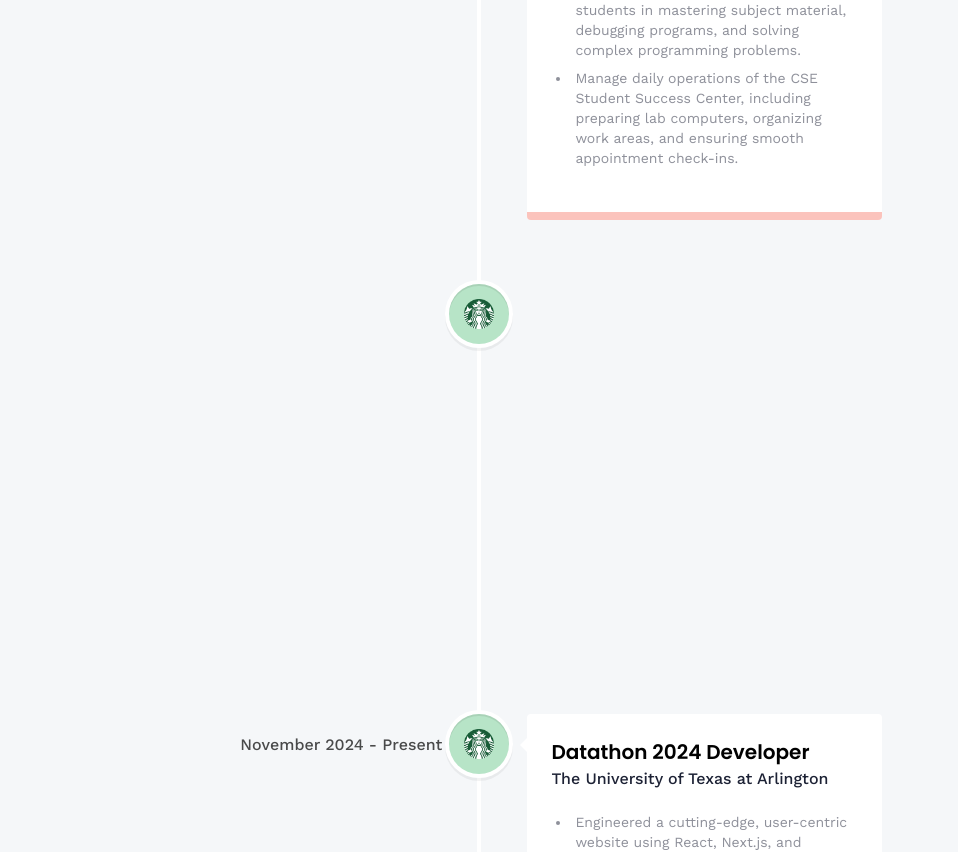
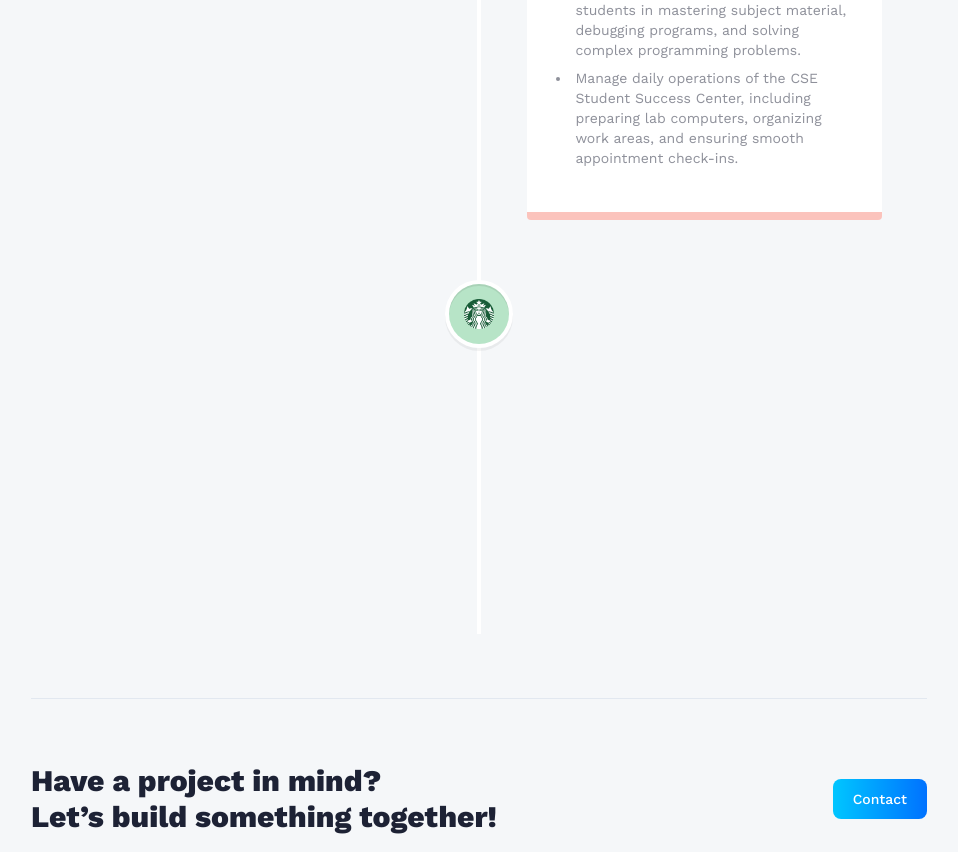
Before and after one commit to InshaadMerchant/3D-portfolio, a React (Vite) app: page /about in a window 1280 px wide. Shown: the part 2330-3182 px from the top of the page, without its empty margins (161-1119 px from the left). Built offline with nearby package versions, Linux system fonts and the light colour scheme; no server answers.

Commit message:
Update index.js

```diff
--- a/src/constants/index.js
+++ b/src/constants/index.js
@@ -136,17 +136,6 @@ export const experiences = [
 
     },
 
-    {
-        title: "Engineering Senator, Student Government",
-        company_name: "The University of Texas at Arlington",
-        icon: starbucks,
-        iconBg: "#b7e4c7",
-        date: "october 2024 - Present",
-        points: [
-            "Championed engineering student interests, effectively influencing university policies to better align with student needs.",
-            "Fostered strong collaborations with academic and administrative stakeholders to launch initiatives that significantly boosted the engineering community's growth and success."
-        ],
-    },
 
     {
         title: "Datathon 2024 Developer",
```
